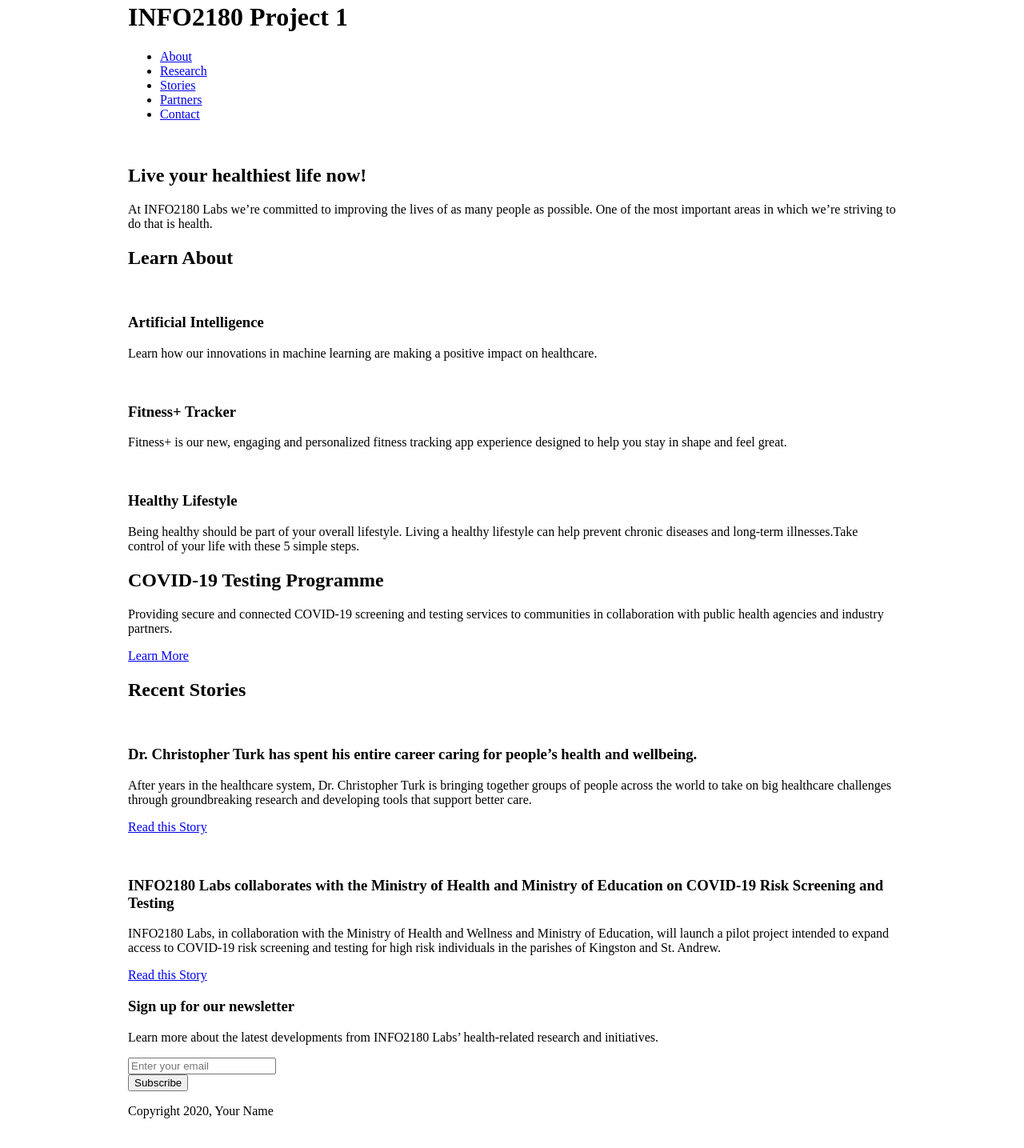
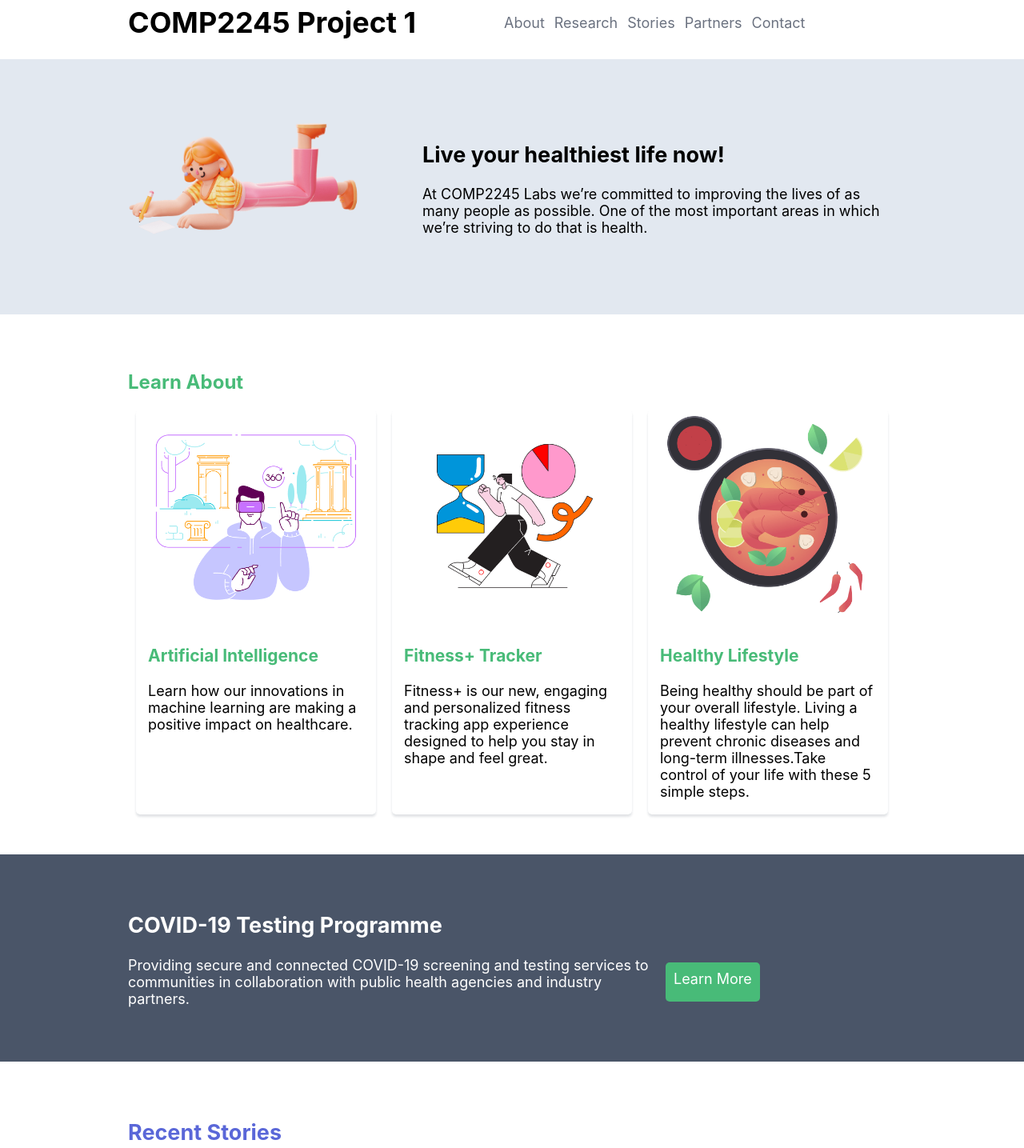
Before and after one commit to TroubledDreamer/info2180-project1, a plain HTML site: page index.html in a window 1280 px wide. Shown: the part 18-1453 px from the top of the page at 80% size. Before the commit the page ends 1432 px from the top, so only its background shows below. Drawn offline with Linux system fonts and the light colour scheme.

Commit message:
completed project

```diff
--- a/index.html
+++ b/index.html
@@ -3,14 +3,14 @@
 <head>
     <meta charset="UTF-8">
     <meta name="viewport" content="width=device-width, initial-scale=1.0">
-    <title>INFO2180 Project 1</title>
+    <title>COMP2245 Project 1</title>
     <link rel="stylesheet" href="styles.css">
     <script src="scripts.js"></script>
 </head>
 <body>
     <header>
         <div class="container">
-            <h1>INFO2180 Project 1</h1>
+            <h1>COMP2245 Project 1</h1>
             <nav>
                 <ul>
                     <li><a href="#">About</a></li>
@@ -26,11 +26,11 @@
         <section class="overview-hero">
             <div class="container">
                 <div class="overview-hero-image">
-                    <img src="#" alt="">
+                    <img src="/images/info2180-project1-img1.png" alt="">
                 </div>
                 <div class="overview-hero-text">
                     <h2>Live  your healthiest life now!</h2>
-                    <p>At INFO2180 Labs we’re committed to improving the lives of as many people as possible. One of the most important areas in which we’re striving to do that is health.</p>
+                    <p>At COMP2245 Labs we’re committed to improving the lives of as many people as possible. One of the most important areas in which we’re striving to do that is health.</p>
                 </div>
             </div>
         </section>
@@ -39,21 +39,21 @@
                 <h2>Learn About</h2>
                 <div class="cards">
                     <div class="card">
-                        <img src="#" alt="">
+                        <img src="/images/info2180-project1-img2.png" alt="">
                         <div class="card-body">
                             <h3>Artificial Intelligence</h3>
                             <p>Learn how our innovations in machine learning are making a positive impact on healthcare.</p>
                         </div>
                     </div>
                     <div class="card">
-                        <img src="#" alt="">
+                        <img src="/images/info2180-project1-img3.png" alt="">
                         <div class="card-body">
                             <h3>Fitness+ Tracker</h3>
                             <p>Fitness+ is our new, engaging and personalized fitness tracking app experience designed to help you stay in shape and feel great.</p>
                         </div>
                     </div>
                     <div class="card">
-                        <img src="#" alt="">
+                        <img src="/images/info2180-project1-img4.png" alt="">
                         <div class="card-body">
                             <h3>Healthy Lifestyle</h3>
                             <p>Being healthy should be part of your overall lifestyle. Living a healthy lifestyle can help prevent chronic diseases and long-term illnesses.Take control of your life with these 5 simple steps.</p>
@@ -77,7 +77,7 @@
             <div class="container">
                 <h2>Recent Stories</h2>
                 <article>
-                    <img src="" alt="">
+                    <img src="/images/info2180-project1-img5.png" alt="">
                     <div class="article-body">
                         <h3>Dr. Christopher Turk has spent his entire career caring for people’s health and wellbeing.</h3>
                         <p>After years in the healthcare system, Dr. Christopher Turk is bringing together groups of people across the world to take on big healthcare challenges through groundbreaking research and developing tools that support better care.</p>
@@ -85,10 +85,10 @@
                     </div>
                 </article>
                 <article>
-                    <img src="" alt="">
+                    <img src="/images/info2180-project1-img7.png" alt="">
                     <div class="article-body">
-                        <h3>INFO2180 Labs collaborates with the Ministry of Health and Ministry of Education on COVID-19 Risk Screening and Testing</h3>
-                        <p>INFO2180 Labs, in collaboration with the Ministry of Health and Wellness and Ministry of Education, will launch a pilot project intended to expand access to COVID-19 risk screening and testing for high risk individuals in the parishes of Kingston and St. Andrew.</p>
+                        <h3>COMP2245 Labs collaborates with the Ministry of Health and Ministry of Education on COVID-19 Risk Screening and Testing</h3>
+                        <p>COMP2245 Labs, in collaboration with the Ministry of Health and Wellness and Ministry of Education, will launch a pilot project intended to expand access to COVID-19 risk screening and testing for high risk individuals in the parishes of Kingston and St. Andrew.</p>
                         <p><a href="#">Read this Story</a></p>
                     </div>
                 </article>
@@ -97,7 +97,7 @@
         <section class="newsletter">
             <div class="container">
                 <h3>Sign up for our newsletter</h3>
-                <p>Learn more about the latest developments from INFO2180 Labs’ health-related research and initiatives.</p>
+                <p>Learn more about the latest developments from COMP2245 Labs’ health-related research and initiatives.</p>
                 <form action="#" method="post">
                     <div class="form-group">
                         <input type="email" name="email" id="email" placeholder="Enter your email">
@@ -110,7 +110,7 @@
     </main>
     <footer>
         <div class="container">
-            <p>Copyright 2020, Your Name</p>
+            <p>Copyright 2020, Carlyon Jones-Armour</p>
         </div>
     </footer>
 </body>
--- a/scripts.js
+++ b/scripts.js
@@ -1 +1,29 @@
 /* Add your JavaScript to this file */
+
+document.addEventListener("DOMContentLoaded", function(){
+
+
+const input = document.getElementById("email");
+const form = document.querySelector("form");
+const message = document.querySelector(".message");
+
+
+
+form.addEventListener("submit", function(event) {
+    event.preventDefault();
+    const email = input.value.trim();
+
+
+    if (email!= ""){
+        message.textContent = `Thank you! Your email address ${email} has been added to our mailing list!`;
+    }
+    else {
+        message.textContent = `Please enter a valid email address.`;
+
+    }
+
+
+
+    });
+
+});
--- a/styles.css
+++ b/styles.css
@@ -1,11 +1,257 @@
 /* Add your CSS to this file */
+a {
+    color: inherit;
+    text-decoration: none;
+    font-weight: normal;
+}
+
+
 body {
     margin: 0;
-    font-size: 16px;
+    font-size: 18px;
+    font-family: -apple-system,
+    BlinkMacSystemFont, "Segoe UI", Roboto, "Helvetica Neue",
+    Arial, "Noto Sans", sans-serif;
 }
 
 .container {
     margin: 0 auto;
     max-width: 960px;
     width: 100%;
+
+
+
 }
+
+header{
+    background-color: white;
+    font-size: 18px;
+}
+
+header .container{
+    display: flex;
+
+
+}
+
+
+header nav,
+header h1{
+    width: 40%;
+    display: flex;
+    align-items: center;
+}
+
+header nav{
+    margin-left: 40px;
+}
+
+nav ul {
+    display: flex;
+    color: #6b7280;
+
+}
+
+nav a {
+    color: #6b7280;
+
+}
+
+nav a:hover {
+    color: #5A67D8;
+
+
+}
+
+nav li {
+    margin: 6px;
+    list-style: none;
+    color: #6b7280;
+}
+
+nav li:hover {
+    margin: 6px;
+    list-style: none;
+    color: #5A67D8;
+
+}
+
+.overview-hero{
+    background-color: #E2E8F0;
+    padding-top: 80px;
+    padding-bottom: 80px;
+}
+
+.overview-hero .container{
+    display: flex;
+}
+
+
+.overview-hero-image{
+    width: 30%;
+    margin-right: 80px;
+
+}
+.overview-hero-image img{
+
+    width: 100%;
+
+}
+
+.overview-hero-text{
+    width: 60%;
+
+}
+
+/* learn about */
+
+.learn-about{
+    padding-top: 50px;
+    padding-bottom: 50px;
+}
+
+.learn-about h2{
+    color: #48BB78;
+    font-size: 24px;
+}
+
+
+
+.cards{
+    display: grid;
+    grid-template-columns: repeat(3, 1fr);
+
+}
+
+.card:nth-child(1) {grid-column: 1;}
+.card:nth-child(2) {grid-column: 2;}
+.card:nth-child(3) {grid-column: 3;}
+
+.card{
+    border-color: #E2E8F0;
+    border-radius: 5px;
+    box-shadow:  0px 3px 3px rgb(107, 114, 128, .2);
+    margin-left: 10px;
+    margin-right: 10px;
+    border-color: #E2E8F0;
+    padding-left: 15px;
+    padding-right: 15px;
+}
+
+.card h3 {
+    color: #48BB78;
+    font-size: 21px;
+}
+
+
+.card img
+ {
+    width: 100%;
+ }
+
+.testing {
+    background-color: #4A5568;
+    color: white;
+    padding-top: 50px;
+    padding-bottom: 50px;
+
+}
+
+.testing .container{
+    display: flex;
+}
+
+.container .testing-desciption {
+    width: 70%;
+}
+
+.container .cta{
+    margin-top: 85px;
+    margin-bottom: 25px;
+    background-color: #48BB78;
+    border-radius: 5px;
+    padding: 10px;
+}
+
+
+.stories{
+    padding-top: 50px;
+    padding-bottom: 50px;
+}
+
+.stories h2{
+    margin-bottom: 40px;
+}
+
+.stories h2,
+.stories a
+ {
+    color: #5A67D8;
+
+}
+
+.stories h3{
+    font-size: 18px;
+}
+
+.stories img {
+    width: 250px;
+    height: 250px;
+    margin-right: 30px;
+    border-radius: 50%;
+
+}
+
+
+.stories article{
+    display: flex;
+    margin-bottom: 30px;
+    margin-top: 40px;
+}
+
+.newsletter{
+    justify-content: center;
+    align-items: center;
+    text-align: center;
+    background-color: #48BB78;
+    color: white;
+    padding-top: 70px;
+    padding-bottom: 70px;
+
+}
+
+
+.newsletter form{
+    display: flex;
+    justify-content: center;
+    align-items: center;
+    text-align: center;
+
+
+}
+
+.newsletter input{
+    padding: 10px;
+    border-radius: 5px;
+}
+
+.newsletter button{
+    background-color:  #5A67D8;
+    margin-left: 5px;
+    padding: 10px;
+    border-radius: 5px;
+
+}
+
+.message{
+    font-size: 14px;
+    color:white;
+}
+
+
+footer{
+    background-color: #4A5568;
+    color: white;
+    padding-top: 10px;
+    padding-bottom: 10px;
+}
```
Also changed, not shown: images/info2180-project1-img1.png (added), images/info2180-project1-img2.png (added), images/info2180-project1-img3.png (added), images/info2180-project1-img4.png (added), images/info2180-project1-img5.png (added), images/info2180-project1-img6.png (added), images/info2180-project1-img7.png (added).
